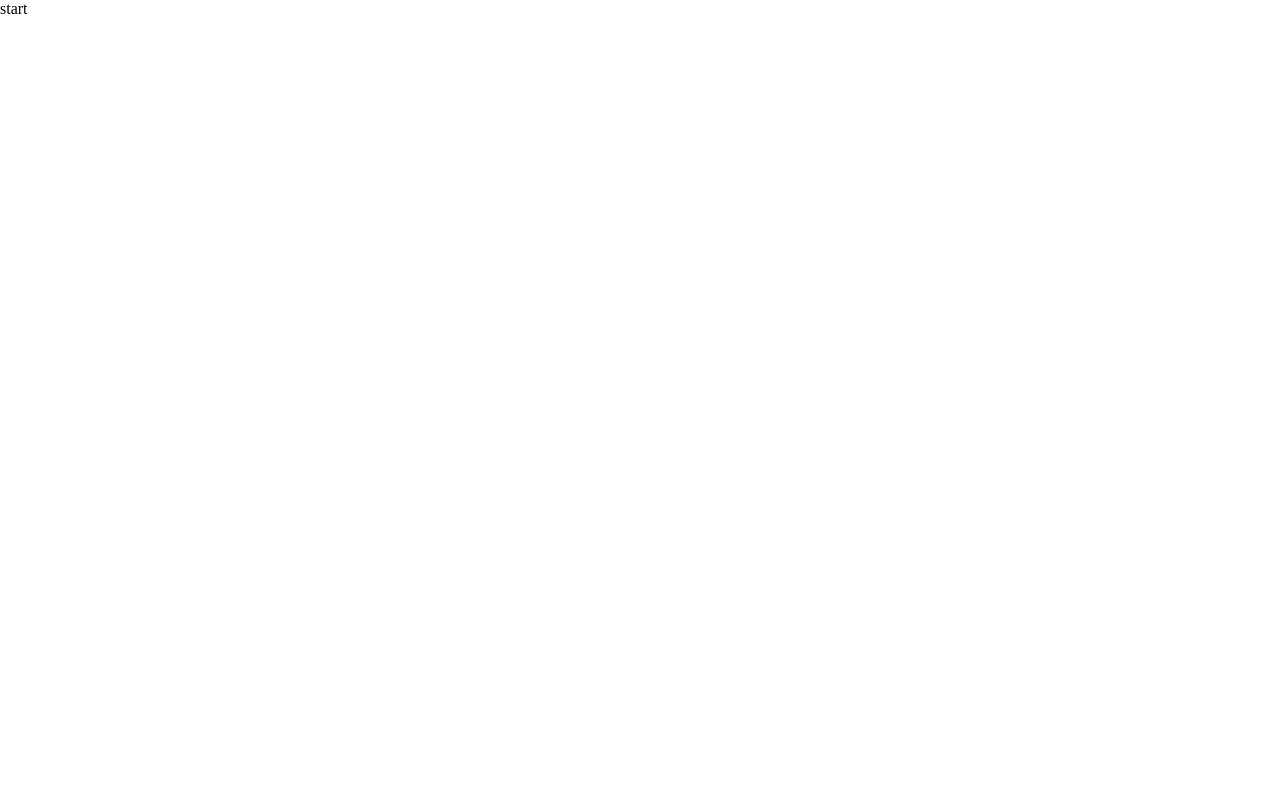
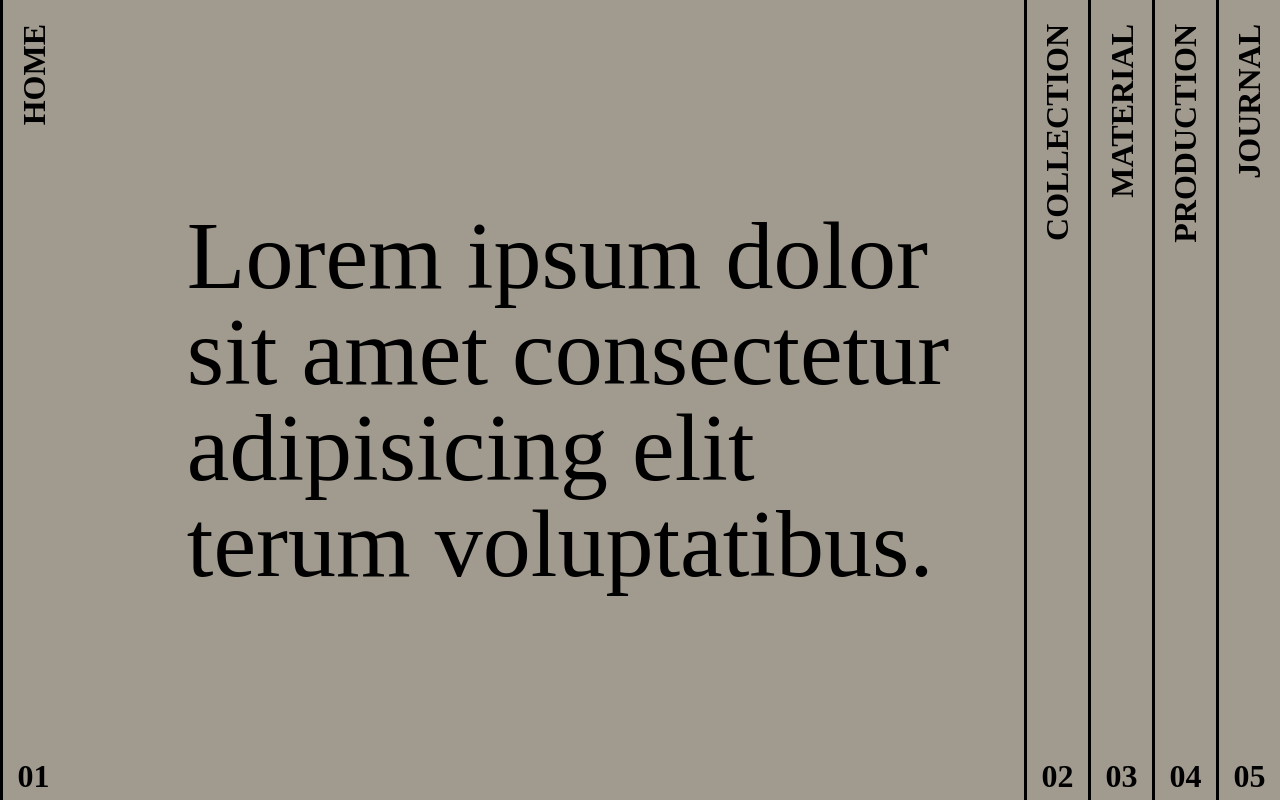
Before and after one commit to freetimezp/usefull-things-076-horizontal-scroll, a plain HTML site: page index.html in a window 1280 px wide. Drawn offline with nearby package versions, Linux system fonts and the light colour scheme.

Commit message:
02. usefull-things-076-horizontal-scroll. UI.

```diff
--- a/assets/css/style.css
+++ b/assets/css/style.css
@@ -9,3 +9,111 @@
 a {
     text-decoration: none;
 }
+
+html, body {
+    width: 100%;
+    height: 100%;
+    background: #a19a8f;
+    overflow: hidden;
+}
+
+main {
+    height: 100%;
+    width: 100vw;
+    display: flex;
+    overflow: hidden;
+}
+
+section {
+    width: 120vw;
+    font-size: 6em;
+    line-height: 1em;
+    background: #a19a8f;
+}
+
+.wrap {
+    display: flex;
+    height: 100%;
+}
+
+.section {
+    height: 100%;
+    position: relative;
+    display: flex;
+    align-items: center;
+    justify-content: center;
+    left: -200px;
+}
+
+.blocks {
+    position: fixed;
+    top: 0;
+    left: 0;
+    width: 100%;
+    height: 100%;
+    z-index: 100;
+    pointer-events: none;
+}
+
+.block {
+    position: absolute;
+    top: 0;
+    left: 0;
+    width: 4rem;
+    height: 100%;
+    background: #a19a8f;
+    z-index: 100;
+    display: flex;
+    padding: 1rem 0.5rem;
+    align-items: center;
+    flex-direction: column;
+    justify-content: space-between;
+    pointer-events: none;
+    cursor: pointer;
+    border-left: 0.2rem solid #000;
+    font-weight: 700;
+}
+
+.block[data-block-section="2"].init {
+    left: calc(100vw - 16rem);
+}
+.block[data-block-section="2"].fixed {
+    left: 4rem;
+    border-left: 0.2rem solid #000;
+}
+
+.block[data-block-section="3"].init {
+    left: calc(100vw - 12rem);
+}
+.block[data-block-section="3"].fixed {
+    left: 8rem;
+}
+
+.block[data-block-section="4"].init {
+    left: calc(100vw - 8rem);
+}
+.block[data-block-section="4"].fixed {
+    left: 12rem;
+}
+
+.block[data-block-section="5"].init {
+    left: calc(100vw - 4rem);
+}
+.block[data-block-section="5"].fixed {
+    left: 16rem;
+}
+
+.block__title {
+    position: relative;
+    white-space: nowrap;
+    transform: rotate(-90deg) translate(-50%);
+    text-align: right;
+}
+
+.block__number,
+.block__title {
+    text-transform: uppercase;
+    font-size: 2rem;
+    line-height: 1rem;
+    color: #000;
+}
--- a/index.html
+++ b/index.html
@@ -6,11 +6,54 @@
     <meta http-equiv="X-UA-Compatible" content="IE=edge" />
     <meta name="viewport" content="width=device-width, initial-scale=1.0">
     <link rel="stylesheet" href="./assets/css/style.css">
+    <script src="https://cdn.jsdelivr.net/npm/locomotive-scroll@4.1.4/dist/locomotive-scroll.min.js"></script>
+    <link href="https://cdn.jsdelivr.net/npm/locomotive-scroll@4.1.4/dist/locomotive-scroll.min.css" rel="stylesheet">
     <title>Project</title>
 </head>
 
 <body>
-    start
+    <div class="blocks">
+        <div class="block init" data-block-section="1" data-href="home">
+            <div class="block__title">Home</div>
+            <div class="block__number">01</div>
+        </div>
+        <div class="block init" data-block-section="2" data-href="collection">
+            <div class="block__title">Collection</div>
+            <div class="block__number">02</div>
+        </div>
+        <div class="block init" data-block-section="3" data-href="material">
+            <div class="block__title">Material</div>
+            <div class="block__number">03</div>
+        </div>
+        <div class="block init" data-block-section="4" data-href="production">
+            <div class="block__title">Production</div>
+            <div class="block__number">04</div>
+        </div>
+        <div class="block init" data-block-section="5" data-href="journal">
+            <div class="block__title">Journal</div>
+            <div class="block__number">05</div>
+        </div>
+    </div>
+
+    <main data-scroll-container>
+        <div class="wrap" data-scroll-section>
+            <section class="section home" data-block-section="1" id="home">
+                Lorem ipsum dolor <br> sit amet consectetur <br> adipisicing elit <br> terum voluptatibus.
+            </section>
+            <section class="section collection" data-block-section="2" id="collection">
+                Lorem ipsum dolor <br> sit amet consectetur <br> adipisicing elit <br> terum voluptatibus.
+            </section>
+            <section class="section material" data-block-section="3" id="material">
+                Lorem ipsum dolor <br> sit amet consectetur <br> adipisicing elit <br> terum voluptatibus.
+            </section>
+            <section class="section production" data-block-section="4" id="production">
+                Lorem ipsum dolor <br> sit amet consectetur <br> adipisicing elit <br> terum voluptatibus.
+            </section>
+            <section class="section journal" data-block-section="5" id="journal">
+                Lorem ipsum dolor <br> sit amet consectetur <br> adipisicing elit <br> terum voluptatibus.
+            </section>
+        </div>
+    </main>
 
     <script src="./assets/js/main.js"></script>
 </body>
```
